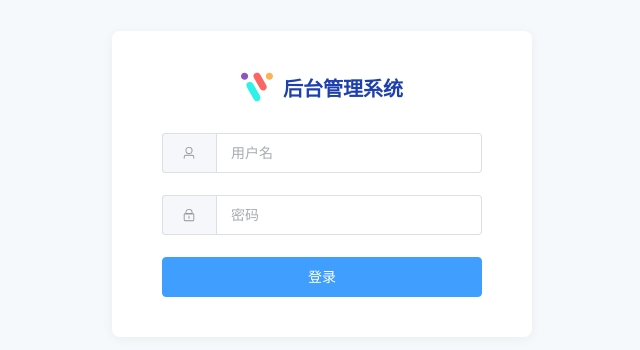
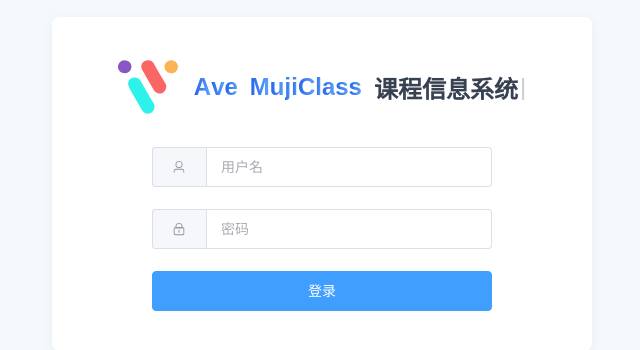
Before and after one commit to sustech-cs304/team-project-25spring-12, a Vue app in the folder frontend/: page /#/login in a window 1280 px wide. Shown: the part 216-566 px from the top of the page, without its empty margins (318-958 px from the left). Built offline with nearby package versions, Linux system fonts and the light colour scheme; a small style sheet from the web is missing.

Commit message:
调整外观

```diff
--- a/frontend/src/renderer/components/header.vue
+++ b/frontend/src/renderer/components/header.vue
@@ -3,7 +3,6 @@
     <!-- 左侧区域 -->
     <div class="header-left">
       <img class="logo" src="../assets/img/logo.svg" alt="Logo"/>
-      <div class="web-title">后台管理系统</div>
 
       <!-- 导航按钮 -->
       <div class="nav-buttons">
@@ -56,6 +55,14 @@
                   项目仓库
                 </el-dropdown-item>
               </a>
+              <a href="https://github.com/sustech-cs304/team-project-25spring-12/wiki" target="_blank">
+                <el-dropdown-item>
+                  <el-icon>
+                    <Compass/>
+                  </el-icon>
+                  用户指南
+                </el-dropdown-item>
+              </a>
               <el-dropdown-item divided command="logout">
                 <el-icon>
                   <SwitchButton/>
@@ -77,7 +84,7 @@ import {
   HomeFilled,
   ChatRound,
   FullScreen,
-  Bell,
+  Compass,
   ArrowDown,
   Link,
   SwitchButton
--- a/frontend/src/renderer/utils/request.ts
+++ b/frontend/src/renderer/utils/request.ts
@@ -5,7 +5,7 @@ import router from '../router/index';
 import {ElMessage} from "element-plus";
 
 const service = axios.create({
-    baseURL: 'http://10.16.165.147:8001/api/v1/',
+    baseURL: 'http://10.16.165.147/api/v1/',
     timeout: 10000,
 })
 
--- a/frontend/src/renderer/views/components/homepage-course-cards.vue
+++ b/frontend/src/renderer/views/components/homepage-course-cards.vue
@@ -7,7 +7,7 @@
           :label="semester"
           :name="semester"
       >
-        <el-scrollbar max-height="800px" wrap-style="padding-right: 4px;">
+        <el-scrollbar wrap-style="padding-right: 4px; max-height: calc(100vh - 275px)">
           <div class="course-scroll">
             <el-card
                 v-for="course in coursesBySemester[semester]"
--- a/frontend/src/renderer/views/pages/login.vue
+++ b/frontend/src/renderer/views/pages/login.vue
@@ -2,8 +2,16 @@
   <div class="login-wrapper">
     <div class="login-container">
       <div class="login-header">
-        <img class="logo" src="../../assets/img/logo.svg" alt="Logo"/>
-        <h1 class="login-title">后台管理系统</h1>
+        <img class="logo" src="../../assets/img/logo.svg" alt="Logo" />
+        <h1 class="login-title">
+          <template v-for="(char, index) in typedChars" :key="index">
+            <span
+                :class="getCharClass(char)"
+                v-text="char"
+            />
+          </template>
+          <span class="cursor">|</span>
+        </h1>
       </div>
       <el-form :model="loginFormData" :rules="rules" ref="loginForm" size="large">
         <el-form-item prop="username">
@@ -38,7 +46,7 @@
 </template>
 
 <script setup lang="ts">
-import {reactive, ref} from 'vue';
+import {reactive, ref, onMounted} from 'vue';
 import {useRouter} from 'vue-router';
 import type {FormInstance, FormRules} from 'element-plus';
 import {ElMessage} from 'element-plus';
@@ -46,6 +54,27 @@ import {useTabsStore} from '@/store/tabs';
 import {useUserStore} from '@/store/user';
 import {useLogin} from "@/composables/useLogin";
 import {LoginRequest} from "@/types/auth";
+
+// 文本内容（可调）
+const fullText = 'Ave MujiClass 课程信息系统'
+const typedChars = ref<string[]>([])
+
+onMounted(() => {
+  let i = 0
+  const interval = setInterval(() => {
+    typedChars.value.push(fullText[i])
+    i++
+    if (i >= fullText.length) clearInterval(interval)
+  }, 60)
+})
+
+// 区分字符类型（英文、中文、空格）
+function getCharClass(char: string) {
+  if (char === ' ') return 'space'
+  if (/[A-Za-z]/.test(char)) return 'brand-en'
+  if (/[\u4e00-\u9fa5]/.test(char)) return 'brand-cn'
+  return ''
+}
 
 const router = useRouter();
 const userStore = useUserStore();
@@ -96,8 +125,8 @@ useTabsStore().clearTabs();
 }
 
 .login-container {
-  width: 420px;
-  padding: 40px 50px;
+  width: 540px;
+  padding: 40px 100px;
   background-color: white;
   border-radius: 8px;
   box-sizing: border-box;
@@ -126,4 +155,61 @@ useTabsStore().clearTabs();
 .login-btn {
   width: 100%;
 }
+
+@import url('https://fonts.googleapis.com/css2?family=Montserrat:wght@600&family=Noto+Serif+SC:wght@500&display=swap');
+
+.login-header {
+  display: flex;
+  align-items: center;
+  justify-content: center;
+  margin-bottom: 30px;
+  white-space: nowrap;
+}
+
+.logo {
+  width: 60px;
+  height: 60px;
+  margin-right: 16px;
+  transition: margin 0.3s ease;
+}
+
+.login-title {
+  font-size: 24px;
+  font-weight: 600;
+  display: flex;
+  align-items: center;
+  font-family: 'Montserrat', 'Noto Serif SC', sans-serif;
+}
+
+/* 字体样式 */
+.brand-en {
+  font-family: 'Montserrat', sans-serif;
+  background: linear-gradient(90deg, #2563eb, #60a5fa);
+  -webkit-background-clip: text;
+  -webkit-text-fill-color: transparent;
+}
+
+.brand-cn {
+  font-family: 'Noto Serif SC', serif;
+  color: #374151;
+}
+
+.space {
+  display: inline-block;
+  width: 0.5em;
+}
+
+/* 光标动画 */
+.cursor {
+  font-weight: 400;
+  margin-left: 2px;
+  color: rgba(0, 0, 0, 0.2);
+  animation: blink-caret 0.75s step-end infinite;
+}
+
+@keyframes blink-caret {
+  0%, 100% { opacity: 0; }
+  50% { opacity: 1; }
+}
+
 </style>
```
Also changed, not shown: frontend/src/main/main.ts (+9 -1 lines).
